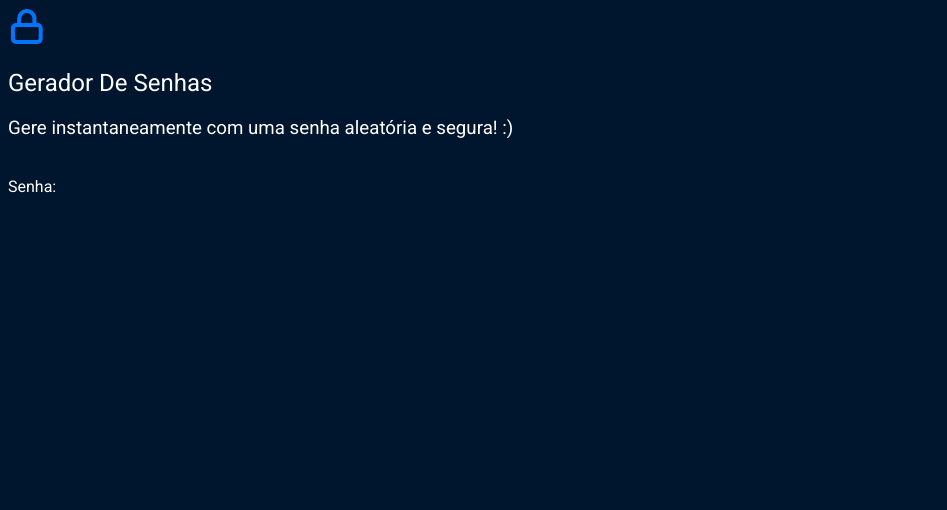
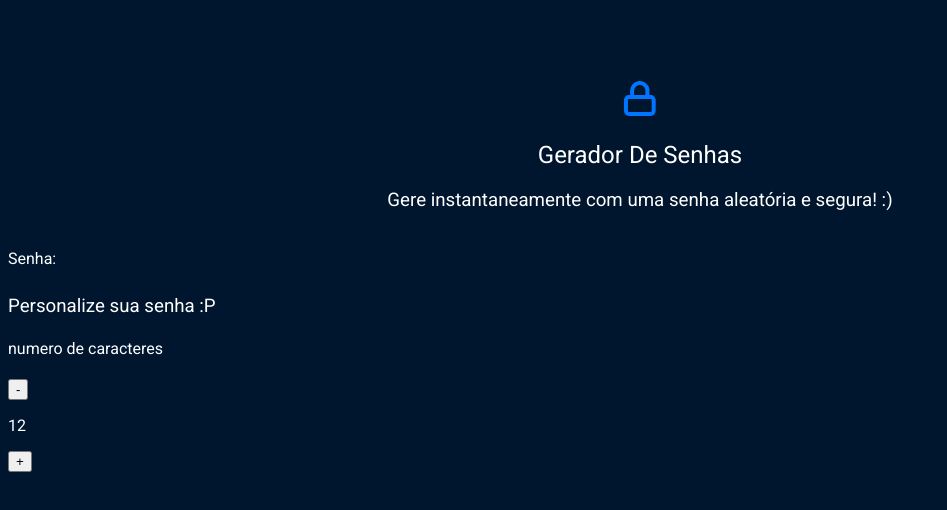
Before and after one commit to mllzi/GERAD0R-DE-SENHA, a plain HTML site: page index.html in a window 1280 px wide. Shown: the whole page, without its empty margins (0-947 px from the left). Drawn offline with Linux system fonts and the light colour scheme.

Commit message:
Update index.html

```diff
--- a/index.html
+++ b/index.html
@@ -12,16 +12,29 @@
 <body>
 
     <section class="conteudo">
-        <div class="conteudo_titulo">
+        <div class="conteudo-titulo">
             <img src="unlock.svg" alt="geradorDeSenhas">
-            <h2 class="underline_principal">Gerador De Senhas</h2>
-            <h3 class="underline_secundario">Gere instantaneamente com uma senha aleatória e segura! :)</h3>
+            <h2 class="titulo-principal">Gerador De Senhas</h2>
+            <h3 class="titulo-secundario">Gere instantaneamente com uma senha aleatória e segura! :)</h3>
         </div>
         <div>
-            <label for="senha">Senha:</label>
+            <label for="senha">Senha: </label>
             <input name="senha" type="text" id="campo-senha">
         </div>
     </section>
 
+    <div>
+        <h3>Personalize sua senha :P</h3>
+        <div class="parametro-coluna__senha">
+            <div class="parametro-senha"></div>
+        <h4 class="parametro-senha__titulo">numero de caracteres</h4>
+        <div class="parametro-senha__botoes">
+            <button class="parametro-senha__botao"> - </button>
+            <p class="parametro-senha__texto">12</p>
+            <button class="parametro-senha__botao"> + </button>
+        </div>
+    </div>
+
+
 </body>
 </html>
```
